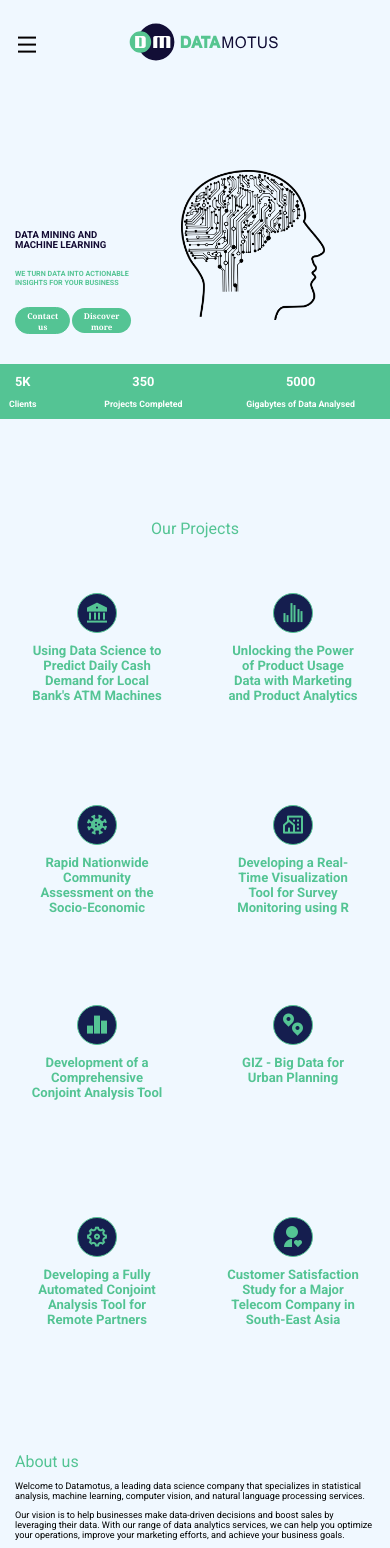
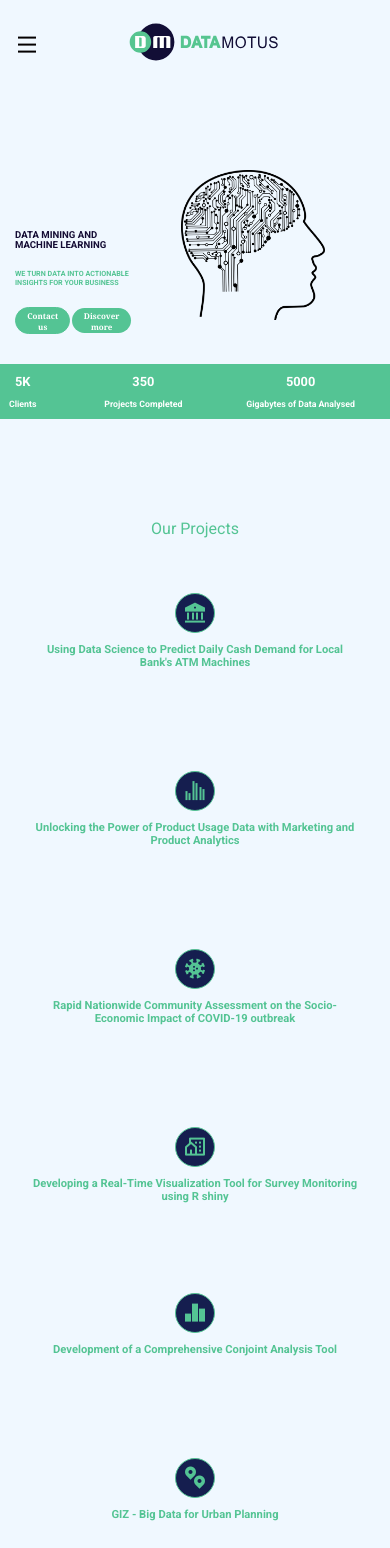
Before and after one commit to ArmanMotus/Datamotus, a React (Create React App) app: page / in a window 390 px wide. Shown: the top 1548 px of the page. Built offline with nearby package versions, Linux system fonts and the light colour scheme.

Commit message:
6/1/2023

```diff
--- a/src/components/Project_details/Project_10.jsx
+++ b/src/components/Project_details/Project_10.jsx
@@ -1,10 +1,10 @@
 import React from 'react'
 import '../../styles/projectDet.css';
-import BackButton from '../../components/UI/Scrolling/Back'
-import aboutImg from '../../images/bootcamp.png'
-import projectImg from '../../images/Projects/project_10.png'
+import BackButton from '../UI/Scrolling/Back'
+import aboutImg from '../../images/libya.png'
+import projectImg from '../../images/Projects/project_4.png'
 
-const Project_10 = () => {
+const Project_4 = () => {
   return (
     <section >
     <div className='container'>
@@ -12,84 +12,65 @@ const Project_10 = () => {
 
         <div className='about__wrapper'>
             <div >
-                 <div className='about__img'><img src = {projectImg}></img></div>
+                <div className='about__img'><img src = {projectImg}></img></div>
+                <h5 className='subtitle_services'>Developing a Real-Time Visualization Tool for Survey Monitoring using R shiny</h5>
 
-                <h5 className='subtitle_services'> Microsoft Innovation Center Data Science Bootcamp </h5>
                 <br></br>
 
-                <h2 className='subheader'>
+                <h2 className='subheader'>Background:
                 <p className='description about__content-desc'>
-                The Microsoft Innovation Center in Armenia approached us to conduct a six-month data science bootcamp for their students.
-                The aim was to provide students with the knowledge and skills to work on real-world machine learning projects.
-                We were tasked with developing an entry exam, creating a curriculum based on Student Learning Outcomes (SLO),
-                developing lectures and learning materials, and supervising student projects.
+                The project was executed over a period of October 2020 to October 2021 and involved the development of a tailored application to allow enumerators
+                to submit panel data collected on a monthly basis, either online or offline, using a variety of devices such as smartphones, iPads,
+                Android tablets, or computers.
+                The application was designed to be user-friendly and intuitive, making it easy for enumerators to submit their data accurately and efficiently
                 </p>
                 </h2>
                 <br></br> <br></br>
 
-                <h2 className='subheader'>
+                <h2 className='subheader'>Objective:
                 <p className='description about__content-desc'>
-                We began by creating an entry exam to ensure that students had a foundational understanding of programming and statistics.
-                After evaluating the results of the exam, we developed SLOs and assessment methods.
-                The SLOs were based on the core concepts and skills required for data science and machine learning.
+                The goal of the project was to develop a visualization tool for survey monitoring
+                to support their efforts in monitoring and evaluating the well-being of families and children in Libya.
                 </p>
                 </h2>
                 <br></br> <br></br>
 
-                <h2 className='subheader'>
+                <h2 className='subheader'>Data Visualization:
                 <p className='description about__content-desc'>
-                Using the SLOs, we developed a comprehensive curriculum that covered the following topics:</p>
-                <ul>
-                    <li className='description about__content-desc'>Introduction to R programming for Data Science.</li>
-                    <li className='description about__content-desc'>Introduction to Python for Data Science.</li>
-                    <li className='description about__content-desc'>Supervised and Unsupervised Machine Learning with Python/R. </li>
-                    <li className='description about__content-desc'>Data Visualization with R and Python.</li>
-
-                </ul>
-
-
-                <p className='description about__content-desc'>We developed learning materials for each topic, including lecture slides, exercises, and project assignments.</p>
-
-                </h2>
-                <br></br> <br></br>
-
-                <h2 className='subheader'>
-                <p className='description about__content-desc'>
-                To ensure that students could apply their knowledge to real-world projects, we provided project supervision and guidance.
-                Students were required to develop a machine learning project of their own choosing, based on their interests and skills.
-                We provided feedback and guidance throughout the project development process, ensuring that each project met the required standards.
+                The project involved the development of an online tool/dashboard to visualize survey results.
+                The tool provided real-time monitoring and visualization of the results, enabling UNICEF to quickly and effectively
+                analyze and act on the data collected. The tool was integrated with kobotoolbox, a widely used survey questionnaire platform,
+                via API, allowing for seamless data transfer between the two systems.
                 </p>
                 </h2>
                 <br></br> <br></br>
 
-                <h2 className='subheader'>
+                <h2 className='subheader'>Data Analysis:
                 <p className='description about__content-desc'>
-                Over the course of the six-month bootcamp, students gained the skills and knowledge required to work on real-world machine learning projects.
-                At the end of the bootcamp, we held a final project presentation day, where students presented their projects to a panel of industry experts.
+                The project involved the development of functionality that triangulated the survey data with the qualitative results
+                of interviews based on text mining and natural language programming techniques.
+                This provided a more comprehensive view of the data collected and allowed for deeper insights into the well-being of families and children in Libya.
                 </p>
                 </h2>
                 <br></br> <br></br>
 
-                <h2 className='subheader'>
+                <h2 className='subheader'>Weighting Strategy:
                 <p className='description about__content-desc'>
-                The success of the bootcamp was due to the comprehensive curriculum and project supervision.
-                The students gained a deep understanding of the core concepts and skills required for data science and machine learning.
-                They were able to apply their knowledge to real-world projects, providing them with valuable experience and skills.
-                The final project presentation day was a success,
-                with each student demonstrating their understanding of machine learning concepts and their ability to apply them in practice.
+                The project also involved the development of a weighting strategy for the sampling among Libyan households, ensuring that the results accurately reflected the population being studied.
+                Finally, our team provided training to the survey enumerators, equipping them with the necessary skills and knowledge to effectively carry out their work.
+                </p>
+                </h2>
+                <br></br> <br></br>
+
+                <h2 className='subheader'>Outcome:
+                <p className='description about__content-desc'>
+                The end result of this project was a powerful visualization tool that provided UNICEF with valuable insights into the well-being of families and
+                children in Libya. The tool was instrumental in improving the efficiency of the data collection and analysis
+                process and provided UNICEF with the information they needed to make informed decisions and take effective action.
                 </p>
                 </h2>
 
-                <br></br> <br></br>
 
-                <h2 className='subheader'>
-                <p className='description about__content-desc'>
-                This bootcamp is an example of our capability to provide comprehensive corporate training in data science.
-                Our curriculum development and project supervision ensure that students gain the skills and knowledge required for real-world machine learning projects.
-                We can tailor our training programs to meet the specific needs of companies, ensuring that their employees gain the skills required to succeed in their roles.
-
-                </p>
-                </h2>
 
             </div>
             {/* <div className='about__img'>
@@ -102,4 +83,4 @@ const Project_10 = () => {
 
   )
 }
-export default Project_10;
+export default Project_4;
--- a/src/components/Project_details/Project_4.jsx
+++ b/src/components/Project_details/Project_4.jsx
@@ -1,10 +1,10 @@
 import React from 'react'
 import '../../styles/projectDet.css';
-import BackButton from '../../components/UI/Scrolling/Back'
-import aboutImg from '../../images/libya.png'
-import projectImg from '../../images/Projects/project_4.png'
+import BackButton from '../UI/Scrolling/Back'
+import aboutImg from '../../images/bootcamp.png'
+import projectImg from '../../images/Projects/project_10.png'
 
-const Project_4 = () => {
+const Project_10 = () => {
   return (
     <section >
     <div className='container'>
@@ -12,65 +12,84 @@ const Project_4 = () => {
 
         <div className='about__wrapper'>
             <div >
-                <div className='about__img'><img src = {projectImg}></img></div>
-                <h5 className='subtitle_services'>Developing a Real-Time Visualization Tool for Survey Monitoring using R shiny</h5>
+                 <div className='about__img'><img src = {projectImg}></img></div>
 
+                <h5 className='subtitle_services'> Microsoft Innovation Center Data Science Bootcamp </h5>
                 <br></br>
 
-                <h2 className='subheader'>Background:
+                <h2 className='subheader'>
                 <p className='description about__content-desc'>
-                The project was executed over a period of October 2020 to October 2021 and involved the development of a tailored application to allow enumerators
-                to submit panel data collected on a monthly basis, either online or offline, using a variety of devices such as smartphones, iPads,
-                Android tablets, or computers.
-                The application was designed to be user-friendly and intuitive, making it easy for enumerators to submit their data accurately and efficiently
+                The Microsoft Innovation Center in Armenia approached us to conduct a six-month data science bootcamp for their students.
+                The aim was to provide students with the knowledge and skills to work on real-world machine learning projects.
+                We were tasked with developing an entry exam, creating a curriculum based on Student Learning Outcomes (SLO),
+                developing lectures and learning materials, and supervising student projects.
                 </p>
                 </h2>
                 <br></br> <br></br>
 
-                <h2 className='subheader'>Objective:
+                <h2 className='subheader'>
                 <p className='description about__content-desc'>
-                The goal of the project was to develop a visualization tool for survey monitoring
-                to support their efforts in monitoring and evaluating the well-being of families and children in Libya.
+                We began by creating an entry exam to ensure that students had a foundational understanding of programming and statistics.
+                After evaluating the results of the exam, we developed SLOs and assessment methods.
+                The SLOs were based on the core concepts and skills required for data science and machine learning.
                 </p>
                 </h2>
                 <br></br> <br></br>
 
-                <h2 className='subheader'>Data Visualization:
+                <h2 className='subheader'>
                 <p className='description about__content-desc'>
-                The project involved the development of an online tool/dashboard to visualize survey results.
-                The tool provided real-time monitoring and visualization of the results, enabling UNICEF to quickly and effectively
-                analyze and act on the data collected. The tool was integrated with kobotoolbox, a widely used survey questionnaire platform,
-                via API, allowing for seamless data transfer between the two systems.
+                Using the SLOs, we developed a comprehensive curriculum that covered the following topics:</p>
+                <ul>
+                    <li className='description about__content-desc'>Introduction to R programming for Data Science.</li>
+                    <li className='description about__content-desc'>Introduction to Python for Data Science.</li>
+                    <li className='description about__content-desc'>Supervised and Unsupervised Machine Learning with Python/R. </li>
+                    <li className='description about__content-desc'>Data Visualization with R and Python.</li>
+
+                </ul>
+
+
+                <p className='description about__content-desc'>We developed learning materials for each topic, including lecture slides, exercises, and project assignments.</p>
+
+                </h2>
+                <br></br> <br></br>
+
+                <h2 className='subheader'>
+                <p className='description about__content-desc'>
+                To ensure that students could apply their knowledge to real-world projects, we provided project supervision and guidance.
+                Students were required to develop a machine learning project of their own choosing, based on their interests and skills.
+                We provided feedback and guidance throughout the project development process, ensuring that each project met the required standards.
                 </p>
                 </h2>
                 <br></br> <br></br>
 
-                <h2 className='subheader'>Data Analysis:
+                <h2 className='subheader'>
                 <p className='description about__content-desc'>
-                The project involved the development of functionality that triangulated the survey data with the qualitative results
-                of interviews based on text mining and natural language programming techniques.
-                This provided a more comprehensive view of the data collected and allowed for deeper insights into the well-being of families and children in Libya.
+                Over the course of the six-month bootcamp, students gained the skills and knowledge required to work on real-world machine learning projects.
+                At the end of the bootcamp, we held a final project presentation day, where students presented their projects to a panel of industry experts.
                 </p>
                 </h2>
                 <br></br> <br></br>
 
-                <h2 className='subheader'>Weighting Strategy:
+                <h2 className='subheader'>
                 <p className='description about__content-desc'>
-                The project also involved the development of a weighting strategy for the sampling among Libyan households, ensuring that the results accurately reflected the population being studied.
-                Finally, our team provided training to the survey enumerators, equipping them with the necessary skills and knowledge to effectively carry out their work.
-                </p>
-                </h2>
-                <br></br> <br></br>
-
-                <h2 className='subheader'>Outcome:
-                <p className='description about__content-desc'>
-                The end result of this project was a powerful visualization tool that provided UNICEF with valuable insights into the well-being of families and
-                children in Libya. The tool was instrumental in improving the efficiency of the data collection and analysis
-                process and provided UNICEF with the information they needed to make informed decisions and take effective action.
+                The success of the bootcamp was due to the comprehensive curriculum and project supervision.
+                The students gained a deep understanding of the core concepts and skills required for data science and machine learning.
+                They were able to apply their knowledge to real-world projects, providing them with valuable experience and skills.
+                The final project presentation day was a success,
+                with each student demonstrating their understanding of machine learning concepts and their ability to apply them in practice.
                 </p>
                 </h2>
 
+                <br></br> <br></br>
 
+                <h2 className='subheader'>
+                <p className='description about__content-desc'>
+                This bootcamp is an example of our capability to provide comprehensive corporate training in data science.
+                Our curriculum development and project supervision ensure that students gain the skills and knowledge required for real-world machine learning projects.
+                We can tailor our training programs to meet the specific needs of companies, ensuring that their employees gain the skills required to succeed in their roles.
+
+                </p>
+                </h2>
 
             </div>
             {/* <div className='about__img'>
@@ -83,4 +102,4 @@ const Project_4 = () => {
 
   )
 }
-export default Project_4;
+export default Project_10;
--- a/src/components/UI/Projects.jsx
+++ b/src/components/UI/Projects.jsx
@@ -21,9 +21,9 @@ const projectData =[
 
 
     {
-        icon:'ri-community-line',
-        title: 'Developing a Real-Time Visualization Tool for Survey Monitoring using R shiny',
-        link:'Project_4',
+        icon:'ri-windows-fill',
+        title: 'Microsoft Innovation Center Data Science Bootcamp ',
+        link: 'Project_4',
         desc: ''
     },
 
@@ -71,11 +71,10 @@ const projectData2 = [
 
 const projectData3 = [
 
-
     {
-        icon:'ri-windows-fill',
-        title: 'Microsoft Innovation Center Data Science Bootcamp ',
-        link: 'Project_10',
+        icon:'ri-community-line',
+        title: 'Developing a Real-Time Visualization Tool for Survey Monitoring using R shiny',
+        link:'Project_10',
         desc: ''
     },
 
@@ -150,7 +149,7 @@ const Projects = () => {
                     <span className="projects__icon">
                     <i class={item.icon}></i>
                     </span>
-                    <h3 className="project__title">{item.title}</h3>
+                    <div className="project__title">{item.title}</div>
                     <p className="description">{item.desc}</p>
                 </div>
                 ))
@@ -166,7 +165,7 @@ const Projects = () => {
                     <span className="projects__icon">
                     <i class={item.icon}></i>
                     </span>
-                    <h3 className="project__title">{item.title}</h3>
+                    <div className="project__title">{item.title}</div>
                     <p className="description">{item.desc}</p>
                 </div>
                 ))
@@ -180,7 +179,7 @@ const Projects = () => {
                     <span className="projects__icon">
                     <i class={item.icon}></i>
                     </span>
-                    <h3 className="project__title">{item.title}</h3>
+                    <div className="project__title">{item.title}</div>
                     <p className="description">{item.desc}</p>
                 </div>
                 ))
@@ -194,7 +193,7 @@ const Projects = () => {
                     <span className="projects__icon">
                     <i class={item.icon}></i>
                     </span>
-                    <h3 className="project__title">{item.title}</h3>
+                    <div className="project__title">{item.title}</div>
                     <p className="description">{item.desc}</p>
                 </div>
                 ))
--- a/src/components/UI/home.jsx
+++ b/src/components/UI/home.jsx
@@ -262,7 +262,7 @@ history(link1)
                         <i class={item.icon}></i>
                     </span>
                     <div className="project__title">
-                        <h3>{item.title}</h3>
+                        {item.title}
                     </div>
                     <p className="description">{item.desc}</p>
                 </div>
@@ -276,9 +276,7 @@ history(link1)
                     <span className="projects__icon">
                     <i class={item.icon}></i>
                     </span>
-                    <div className="project__title">
-                    <h3>{item.title}</h3>
-                    </div>
+                    <div className="project__title">{item.title}</div>
                     <p className="description">{item.desc}</p>
                 </div>
                 ))
--- a/src/styles/projects.css
+++ b/src/styles/projects.css
@@ -6,23 +6,24 @@
 .project__item-wrapper, .project__item-wrapper2{
     margin-top: 20px;
     display: flex;
-    justify-content: space-around;
-    flex-wrap: wrap; /* to allow items to wrap to the next line if there is not enough space */
+    justify-content: space-between;
+    flex-wrap: wrap; /* allows items to wrap onto the next line if there isn't enough space */
     gap: 2rem;
+
+
 }
 
 .projects__item{
     display: flex;
     flex-direction: column;
-    align-items: center; /* centers children along the cross axis */
-    justify-content: center; /* centers children along the main axis */
+    align-items: center; /* Centers children along the cross-axis (horizontal axis in this case) */
+    justify-content: center; /* Centers children along the main axis (vertical axis in this case) */
     background: var(--card-bg);
-    width: 45%; /* to ensure 2 items per row */
+    flex: 0 1 calc(50% - 2rem); /* Each item will take half the width, minus the gap */
     padding: 35px;
     text-align: center;
     border-radius: 0.5rem;
     cursor: pointer;
-    box-sizing: border-box; /* ensure padding does not increase width */
 }
 
 .projects__icon{
@@ -36,8 +37,6 @@
     border: 1px solid var(--primary-color);
     background: var(--icon-bg);
     border-radius: 5px;
-    height: 50px; /* your preferred fixed height */
-
 }
 
 .light-theme .service__icon {
@@ -54,17 +53,14 @@
 }
 
 .project__title{
-    display: flex;
-    align-items: center;
-    justify-content: center;
+    text-align: center;
     color: var(--primary-color);
     font-size: 0.85rem;
+    font-weight: bold; /* This makes the font bold */
     margin-bottom: 10px;
-    width: 100%; /* take the full width */
-    text-align: center; /* center the text */
-    word-wrap: break-word; /* allow long words to be able to be broken and wrap onto the next line */
-    height: 60px; /* Adjust this value */
-    overflow: hidden;
+    width: 90%;
+    word-break: normal; /* Default value, break at the end of the line after a word */
+
 }
 
 .light-theme .projects__item{
@@ -80,7 +76,7 @@
         font-size: 1rem;
     }
     .projects__item{
-        width: 45%; /* allows for 2 items per row on smaller screens */
+        width: 100%;
     }
     .description__about__content-desc{
         font-size: 0.57rem;
@@ -130,22 +126,13 @@
         font-size: 0.57rem;
         width: 250%;
     }
-    .project__title {
-        /* Set a fixed font-size */
-        font-size: 0.8rem;
+    .project__title{
+        font-size: 0.85rem;
+        width: 100%;
+    }
 
-        /* Limit the text to three lines */
-        overflow: hidden;
-        display: -webkit-box;
-        -webkit-line-clamp: 6; /* limit to 3 lines */
-        -webkit-box-orient: vertical;
-
-        /* This will make the text break and wrap into a new line */
-        word-wrap: break-word;
-        word-break: break-word;
-    }
-    .project__item-wrapper{
-        flex-direction: row;
+    .project__item-wrapper,  .project__item-wrapper2{
+        flex-direction: column;
         align-items: center;
     }
 
```
